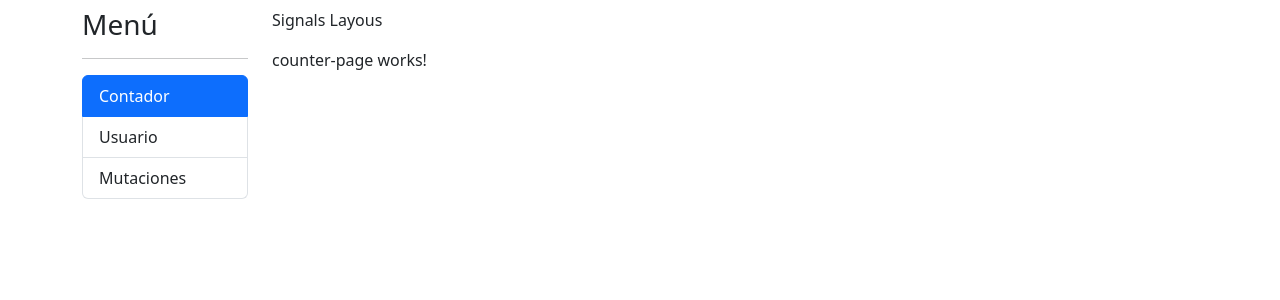
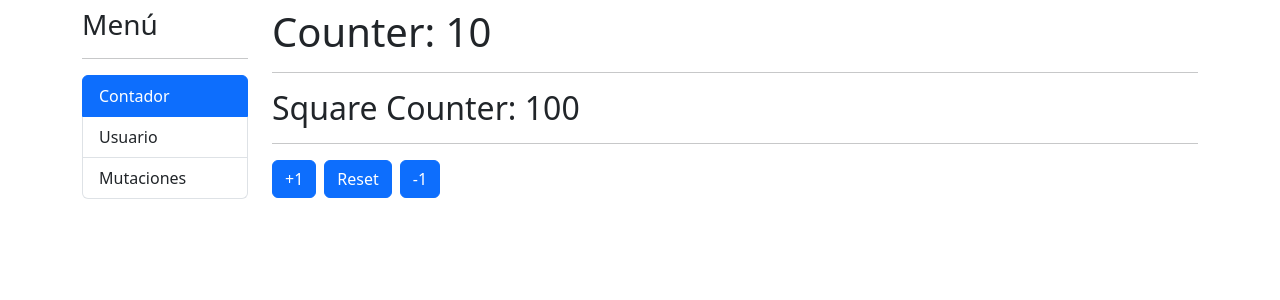
Before and after one commit to AlonsoAM/directiveSignalsApp, an Angular app: page /signals/counter in a window 1280 px wide. Shown: the top 300 px of the page. Built offline with nearby package versions, Linux system fonts and the light colour scheme.

Commit message:
Ejercicio básico counter signal

```diff
--- a/src/app/signals/components/side-menu/side-menu.component.html
+++ b/src/app/signals/components/side-menu/side-menu.component.html
@@ -1,7 +1,7 @@
 <ul class="list-group">
   <li
     class="list-group-item"
-    *ngFor="let item of menuItems"
+    *ngFor="let item of menuItems()"
     routerLinkActive="active"
     [routerLink]="[item.route]"
   >
--- a/src/app/signals/components/side-menu/side-menu.component.ts
+++ b/src/app/signals/components/side-menu/side-menu.component.ts
@@ -1,4 +1,4 @@
-import { Component } from '@angular/core';
+import { Component, signal } from '@angular/core';
 import { MenuItem } from '../../interfaces/signals.interface';
 
 @Component({
@@ -7,9 +7,15 @@
   styleUrls: ['./side-menu.component.css'],
 })
 export class SideMenuComponent {
-  public menuItems: MenuItem[] = [
+  public menuItems = signal<MenuItem[]>([
     { title: 'Contador', route: 'counter' },
     { title: 'Usuario', route: 'user-info' },
     { title: 'Mutaciones', route: 'properties' },
-  ];
+  ]);
+
+  // public menuItems: MenuItem[] = [
+  //   { title: 'Contador', route: 'counter' },
+  //   { title: 'Usuario', route: 'user-info' },
+  //   { title: 'Mutaciones', route: 'properties' },
+  // ];
 }
--- a/src/app/signals/layout/signals-layout/signals-layout.component.html
+++ b/src/app/signals/layout/signals-layout/signals-layout.component.html
@@ -5,7 +5,6 @@
     <side-menu />
   </div>
   <div class="col-10">
-    <p>Signals Layous</p>
     <router-outlet />
   </div>
 </div>
--- a/src/app/signals/pages/counter-page/counter-page.component.html
+++ b/src/app/signals/pages/counter-page/counter-page.component.html
@@ -1 +1,7 @@
-<p>counter-page works!</p>
+<h1>Counter: {{ counter() }}</h1>
+<hr />
+<h2>Square Counter: {{ squareCounter() }}</h2>
+<hr />
+<button (click)="increaseBy(+1)" class="btn btn-primary me-2">+1</button>
+<button (click)="counter.set(0)" class="btn btn-primary me-2">Reset</button>
+<button (click)="increaseBy(-1)" class="btn btn-primary">-1</button>
--- a/src/app/signals/pages/counter-page/counter-page.component.ts
+++ b/src/app/signals/pages/counter-page/counter-page.component.ts
@@ -1,9 +1,14 @@
-import { Component } from '@angular/core';
+import { Component, computed, signal } from '@angular/core';
 
 @Component({
   templateUrl: './counter-page.component.html',
-  styleUrls: ['./counter-page.component.css']
+  styleUrls: ['./counter-page.component.css'],
 })
 export class CounterPageComponent {
+  public counter = signal(10);
+  public squareCounter = computed(() => this.counter() * this.counter());
 
+  increaseBy(value: number) {
+    this.counter.update((current) => current + value);
+  }
 }
```
